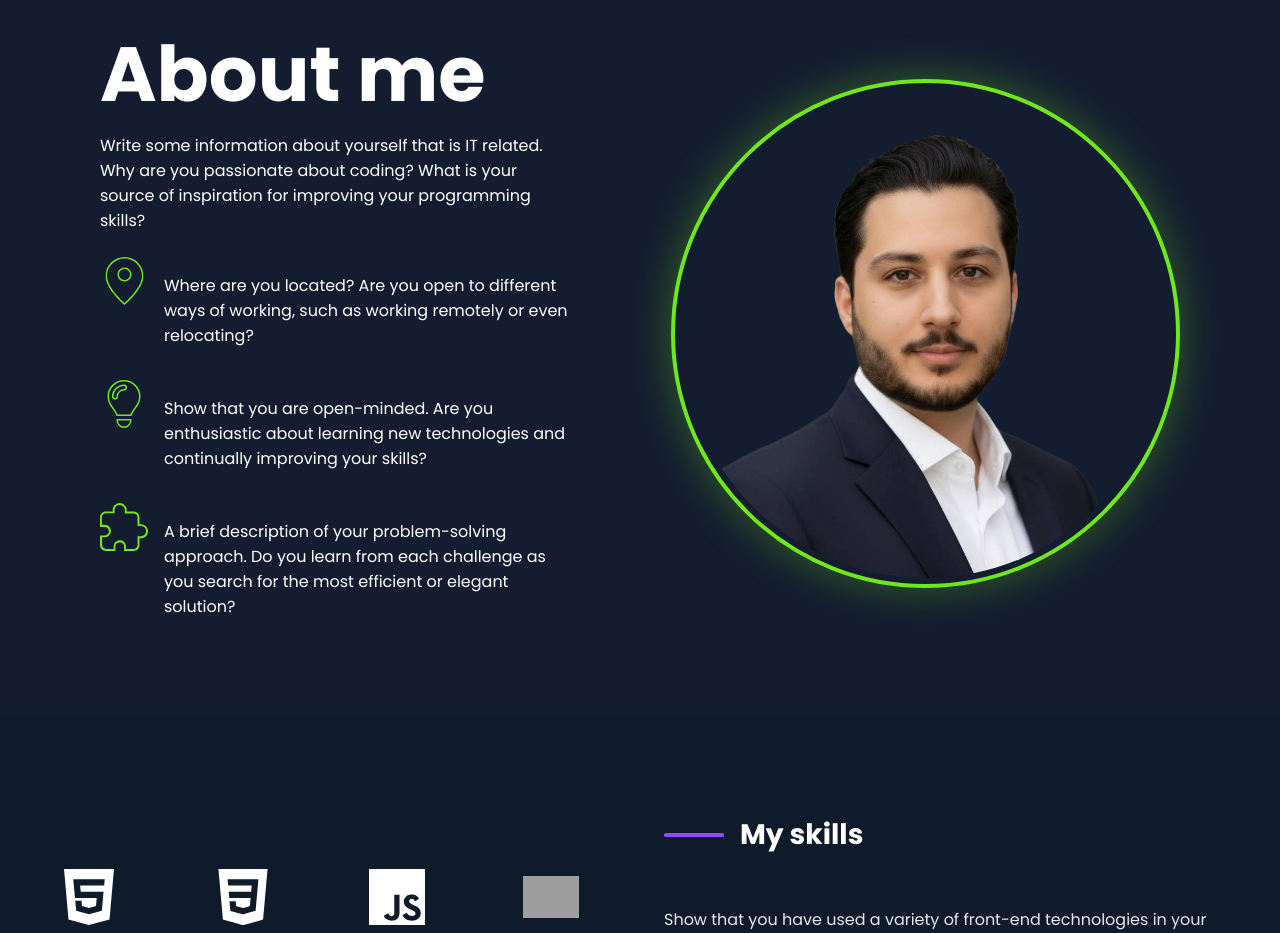
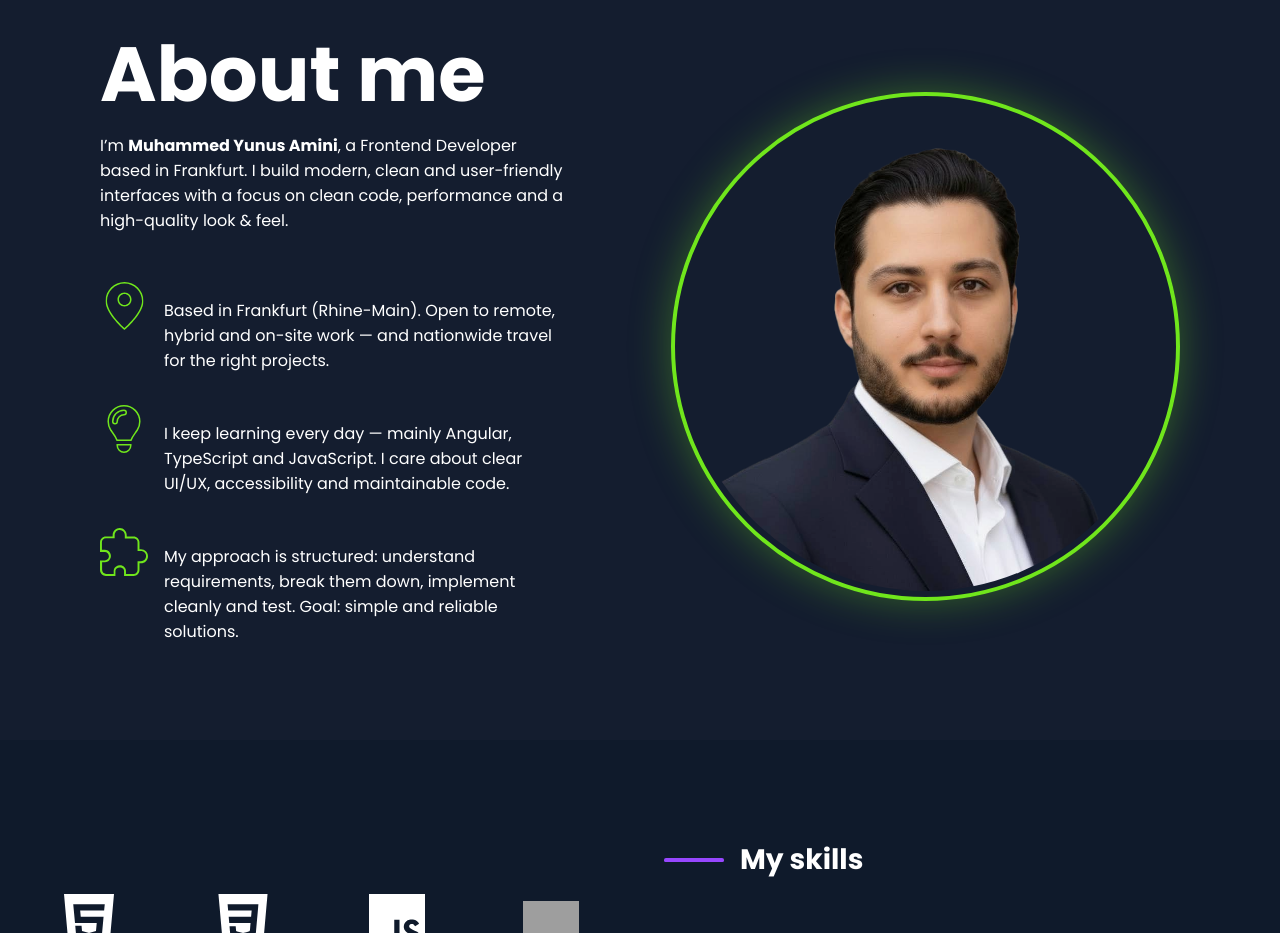
Before and after one commit to mya63/portfolio-2.0, an Angular app: page / in a window 1280 px wide. Shown: the part 1080-2013 px from the top of the page. Built offline with nearby package versions, Linux system fonts and the light colour scheme; grey boxes are pictures that could not be loaded.

Commit message:
fix: about me translate

```diff
--- a/src/app/core/i18n/translations/de.ts
+++ b/src/app/core/i18n/translations/de.ts
@@ -7,13 +7,20 @@ export const de = {
     talk: 'Lass uns sprechen!'
   },
 
-  about: {
-    title: 'Über mich',
-    intro: 'Schreibe IT-bezogene Informationen über dich. Warum brennst du fürs Coden? Was ist deine Inspiration, deine Programmierfähigkeiten zu verbessern?',
-    point1: 'Wo befindest du dich? Bist du offen für verschiedene Arbeitsmodelle wie Remote-Arbeit oder sogar Umzug?',
-    point2: 'Zeige, dass du aufgeschlossen bist. Begeisterst du dich für neue Technologien und verbesserst kontinuierlich deine Skills?',
-    point3: 'Beschreibe deinen Problemlösungs-Ansatz. Lernst du aus jeder Herausforderung und suchst nach effizienten, eleganten Lösungen?'
-  },
+about: {
+  title: 'Über mich',
+  intro: `Ich bin <strong>Muhammed Yunus Amini</strong>, Frontend-Entwickler aus Frankfurt.
+  Ich gestalte moderne, klare und benutzerfreundliche Web-Oberflächen – mit Fokus auf sauberen Code, Performance und einen hochwertigen Look.<br><br>`,
+
+  // Location / Verfügbarkeit (Pin-Icon)
+  point1: 'Ich lebe in Frankfurt (Rhein-Main). Offen für Remote, Hybrid und Einsätze vor Ort – bei passenden Projekten auch mobil deutschlandweit.',
+
+  // Idee / Lernen (Glühbirne)
+  point2: 'Ich lerne täglich dazu – vor allem Angular, TypeScript und JavaScript. Mir sind klare UI/UX, Barrierefreiheit und wartbarer Code wichtig.',
+
+  // Puzzle / Problemlösen
+  point3: 'Ich löse Probleme strukturiert: Anforderungen verstehen, in kleine Schritte teilen, sauber implementieren und testen. Ziel: einfache, zuverlässige Lösungen.'
+},
 
   skills: {
     title: 'Meine Skills',
--- a/src/app/core/i18n/translations/en.ts
+++ b/src/app/core/i18n/translations/en.ts
@@ -7,13 +7,20 @@ export const en = {
     talk: "Let's talk!"
   },
 
-  about: {
-    title: 'About me',
-    intro: 'Write some information about yourself that is IT related. Why are you passionate about coding? What is your source of inspiration for improving your programming skills?',
-    point1: 'Where are you located? Are you open to different ways of working, such as working remotely or even relocating?',
-    point2: 'Show that you are open-minded. Are you enthusiastic about learning new technologies and continually improving your skills?',
-    point3: 'A brief description of your problem-solving approach. Do you learn from each challenge as you search for the most efficient or elegant solution?'
-  },
+about: {
+  title: 'About me',
+  intro: `I’m <strong>Muhammed Yunus Amini</strong>, a Frontend Developer based in Frankfurt.
+  I build modern, clean and user-friendly interfaces with a focus on clean code, performance and a high-quality look & feel.<br><br>`,
+
+  // Location / Availability (Pin icon)
+  point1: 'Based in Frankfurt (Rhine-Main). Open to remote, hybrid and on-site work — and nationwide travel for the right projects.',
+
+  // Idea / Learning (Bulb icon)
+  point2: 'I keep learning every day — mainly Angular, TypeScript and JavaScript. I care about clear UI/UX, accessibility and maintainable code.',
+
+  // Puzzle / Problem solving
+  point3: 'My approach is structured: understand requirements, break them down, implement cleanly and test. Goal: simple and reliable solutions.'
+},
 
   skills: {
     title: 'My skills',
--- a/src/app/pages/home/about-me/about-me.html
+++ b/src/app/pages/home/about-me/about-me.html
@@ -2,7 +2,9 @@
   <div class="container about-grid">
     <div class="about-text">
       <h2>{{ 'about.title' | t }}</h2>
-      <p>{{ 'about.intro' | t }}</p>
+
+      <!-- Nur EINE Zeile für den Introtext, als HTML gerendert -->
+      <p class="about-intro" [innerHTML]="'about.intro' | t"></p>
 
       <div class="row">
         <i class="icon icon--loc" aria-hidden="true"></i>
```
Also changed, not shown: 1 other file (tests, documents, lock files or other folders).
